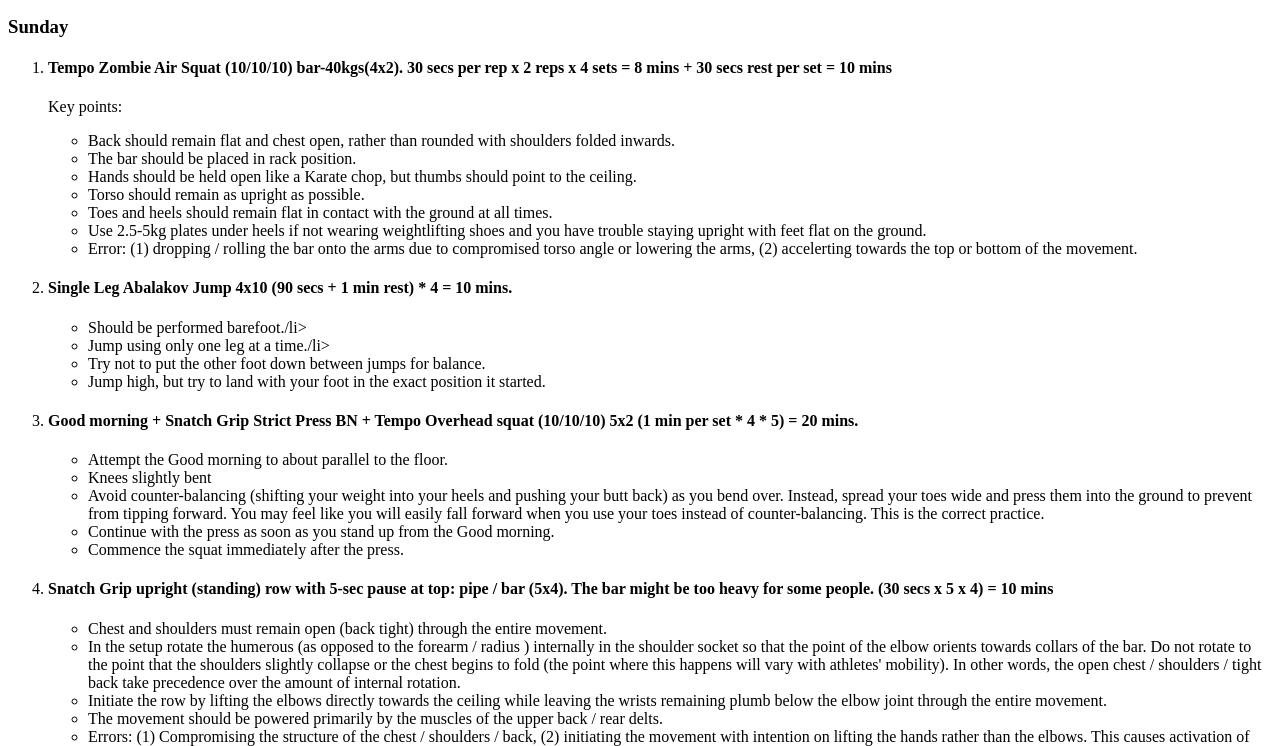
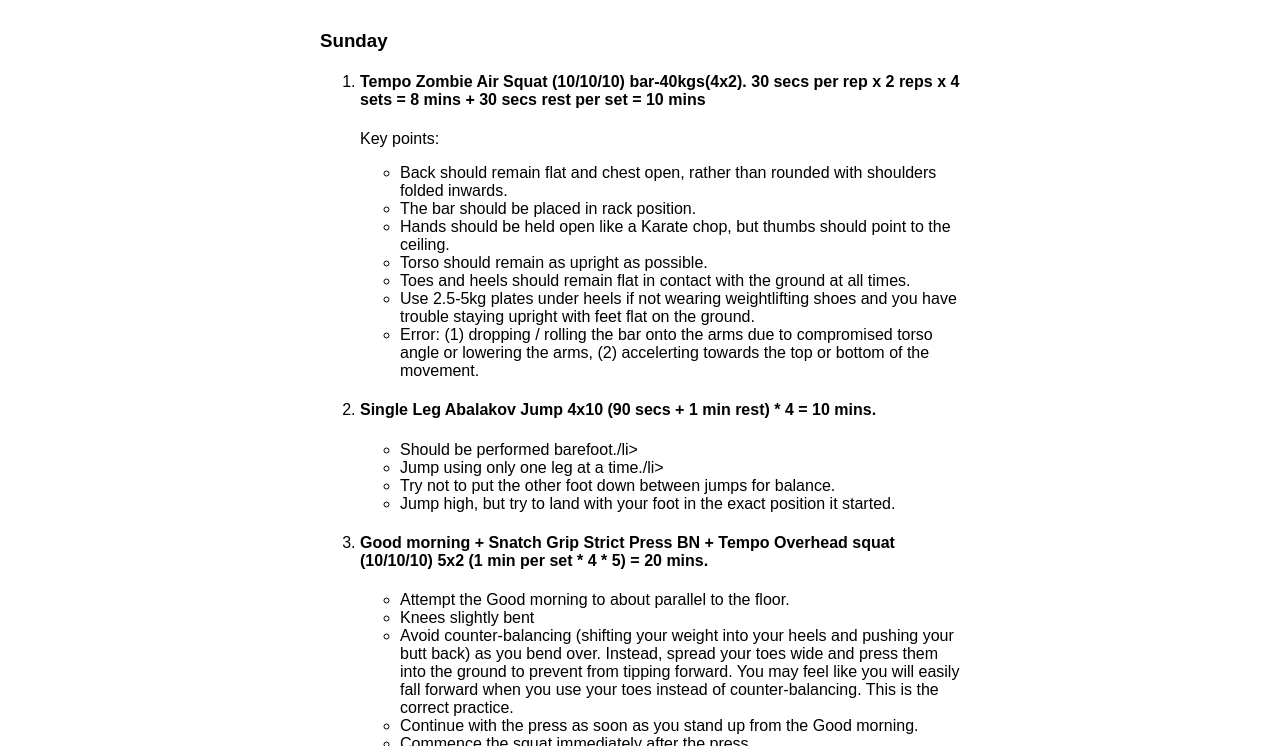
Before and after one commit to marshallr12/nuweightlifting, a website: page src/2023/fall/2.html in a window 1280 px wide. Shown: the part 141-887 px from the top of the page. Drawn offline with Linux system fonts and the light colour scheme.

Commit message:
Update stylesheet link

```diff
--- a/src/2023/fall/2.html
+++ b/src/2023/fall/2.html
@@ -3,7 +3,7 @@
     <meta name="viewport" content="width=device-width">
     <meta charset="utf-8">
     <title>Week 2</title>
-    <link rel="stylesheet" href="/css/app.css">
+    <link rel="stylesheet" href="/styles.css">
   </head>
   <body>
     <article>
```
Also changed, not shown: src/2023/fall/3.html (+1 -1 lines), src/index.html (+1 -1 lines).
